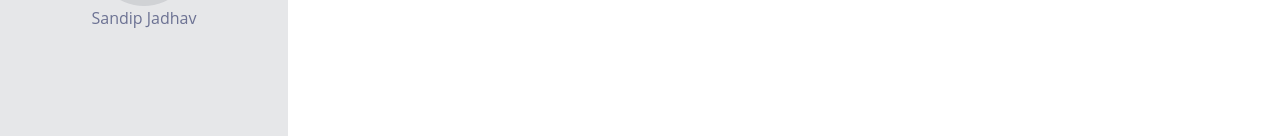
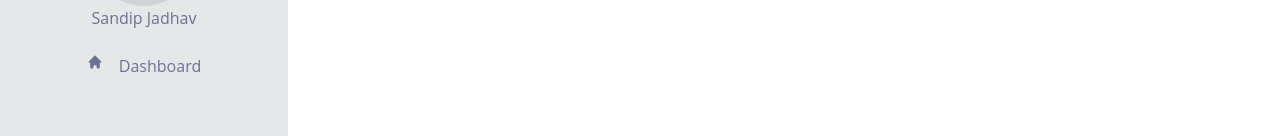
Before and after one commit to SandySJadhav/nextjs-admin-master-template, a Next.js app: page / in a window 1280 px wide. Shown: the part 150-286 px from the top of the page. Built offline with nearby package versions, Linux system fonts and the light colour scheme.

Commit message:
side panel updated

```diff
--- a/src/components/SidePanel.js
+++ b/src/components/SidePanel.js
@@ -1,9 +1,11 @@
+import React from "react";
 import Image from "next/image";
-import React from "react";
 import { HiOutlineMenu } from "react-icons/hi";
 import IconButton from "./IconButton";
+import SidePanelItem from "./SidePanelItem";
+import { MENUS } from "@constants/SidePanel";
 
-const SidePanel = ({ panel, toggleSidePanel }) => {
+const SidePanel = ({ toggleSidePanel }) => {
   return (
     <nav className="flex flex-col w-72 absolute h-screen dark:bg-base p-2 bg-sidebar shadow-md">
       <div className="flex justify-end">
@@ -21,6 +23,9 @@ const SidePanel = ({ panel, toggleSidePanel }) => {
         />
         <div>Sandip Jadhav</div>
       </div>
+      {MENUS.map((menu) => (
+        <SidePanelItem key={menu.label} icon={menu.icon} label={menu.label} />
+      ))}
     </nav>
   );
 };
--- /dev/null
+++ b/src/components/SidePanelItem.js
@@ -0,0 +1,14 @@
+import React from "react";
+
+const SidePanelItem = ({ icon, label }) => {
+  return (
+    <div className="grid justify-items-center mt-4 cursor-pointer hover:text-base dark:hover:text-white">
+      <div className="flex">
+        <span className="p-2">{icon}</span>
+        <span className="p-2">{label}</span>
+      </div>
+    </div>
+  );
+};
+
+export default SidePanelItem;
--- a/src/constants/Header.js
+++ /dev/null
@@ -1 +0,0 @@
-const NAV_MENUS = [];
--- /dev/null
+++ b/src/constants/SidePanel.js
@@ -0,0 +1,8 @@
+import { HiHome } from "react-icons/hi";
+
+export const MENUS = [
+  {
+    label: "Dashboard",
+    icon: <HiHome />,
+  },
+];
```
